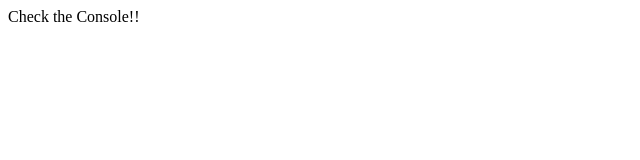
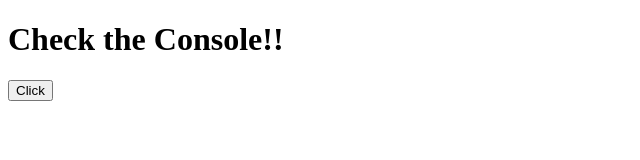
Before and after one commit to cuauhtemocmartinez/js_exercises, a plain HTML site: page modern_js/index.html in a window 1280 px wide. Shown: the whole page, without its empty margins (0-640 px from the left). Drawn offline with Linux system fonts and the light colour scheme.

Commit message:
added h1 and button

```diff
--- a/modern_js/index.html
+++ b/modern_js/index.html
@@ -8,7 +8,8 @@
     <title>Modern</title>
 </head>
 <body>
-    Check the Console!!
+    <h1>Check the Console!!</h1>
+    <button>Click</button>
     <script src="./app.js"></script>
 </body>
 </html>
```
